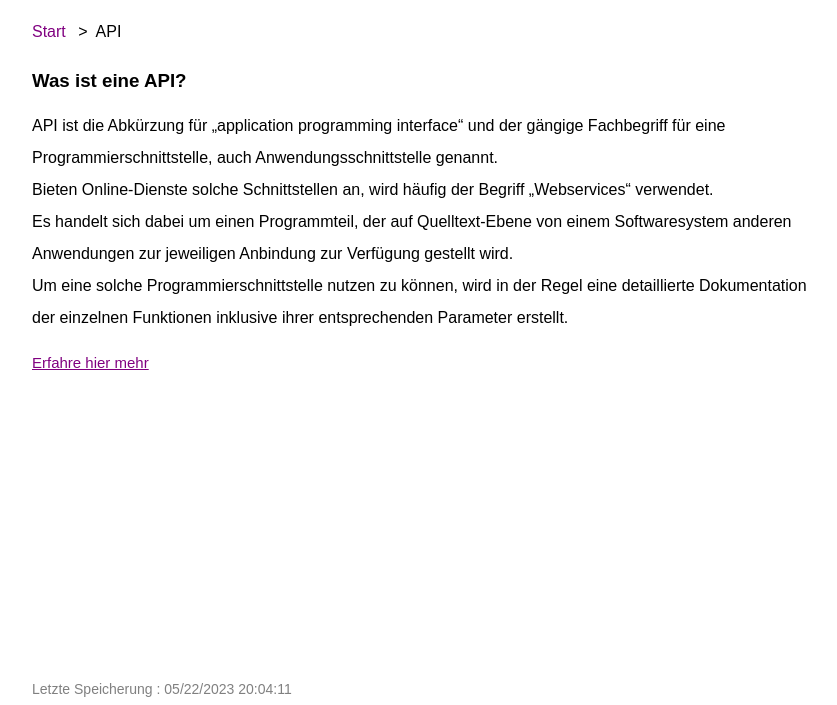
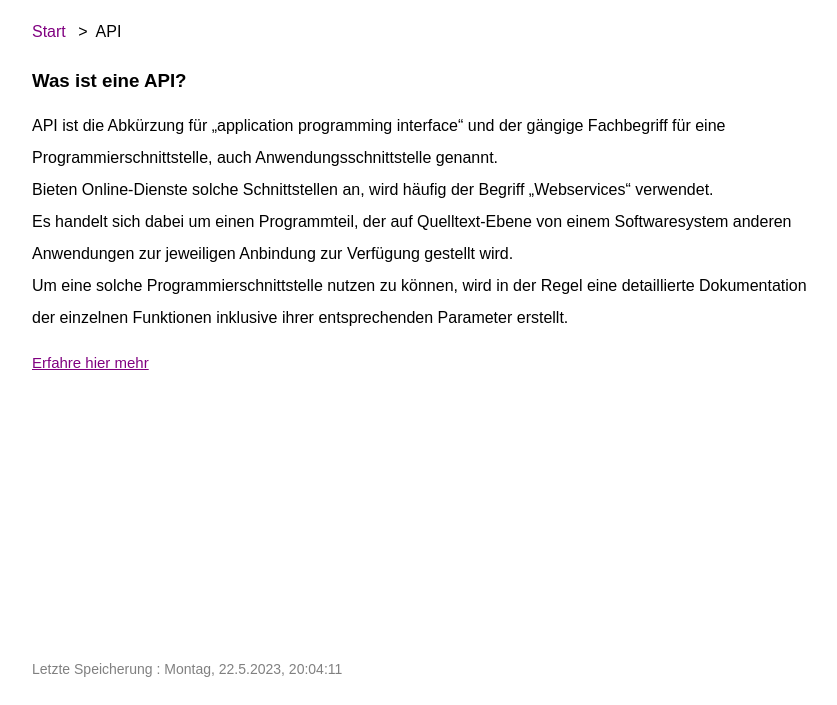
Before and after one commit to celestinkaske/Glossar, a plain HTML site: page API.html in a window 1280 px wide. Shown: the part 111-816 px from the top of the page, without its empty margins (216-1053 px from the left). Drawn offline with Linux system fonts and the light colour scheme.

Commit message:
Chore: Added Date on Pages

```diff
--- a/API.html
+++ b/API.html
@@ -39,11 +39,7 @@
         <a id="websitelinks" href="https://it-service.network/it-lexikon/api">Erfahre hier mehr</a>
     </main>
     <footer>
-        <div id="result"></div>
-        <script>
-            var date = document.lastModified;
-            document.getElementById("result").innerHTML = "Letzte Speicherung : " + date;
-        </script>
+        <p id="last-modified-date"></p>
     </footer>
 </body>
 
--- a/script.js
+++ b/script.js
@@ -19,6 +19,7 @@ const alphabet = ['A', 'B', 'C', 'D']
 
 
 const input = document.getElementById('search')
+if (input) {
     input.addEventListener('input', function (event) {
         const currentValue = event.target.value;
         const firstCharacter = currentValue.charAt(0).toUpperCase()
@@ -51,6 +52,7 @@ input.addEventListener('input', function (event) {
         })
 
     })
+}
 
 // place formatted last modified date
 const date = new Date(document.lastModified);
```
Also changed, not shown: Ad Impression.html (+1 -5 lines), Affiliate Marketing.html (+1 -5 lines), Agile Softwareentwicklung.html (+1 -5 lines), Backend.html (+1 -5 lines), Blockchain.html (+3 -4 lines), Brutforce.html (+1 -4 lines), Conversion Rate.html (+1 -4 lines), Cross-Docking.html (+1 -5 lines), Cyberheist.html (+1 -5 lines), Data-Driven-Marketing.html (+1 -5 lines), Data-Warehouse.html (+1 -5 lines), Depot.html (+1 -5 lines). Lines whose indentation alone changed are shown as unchanged.
